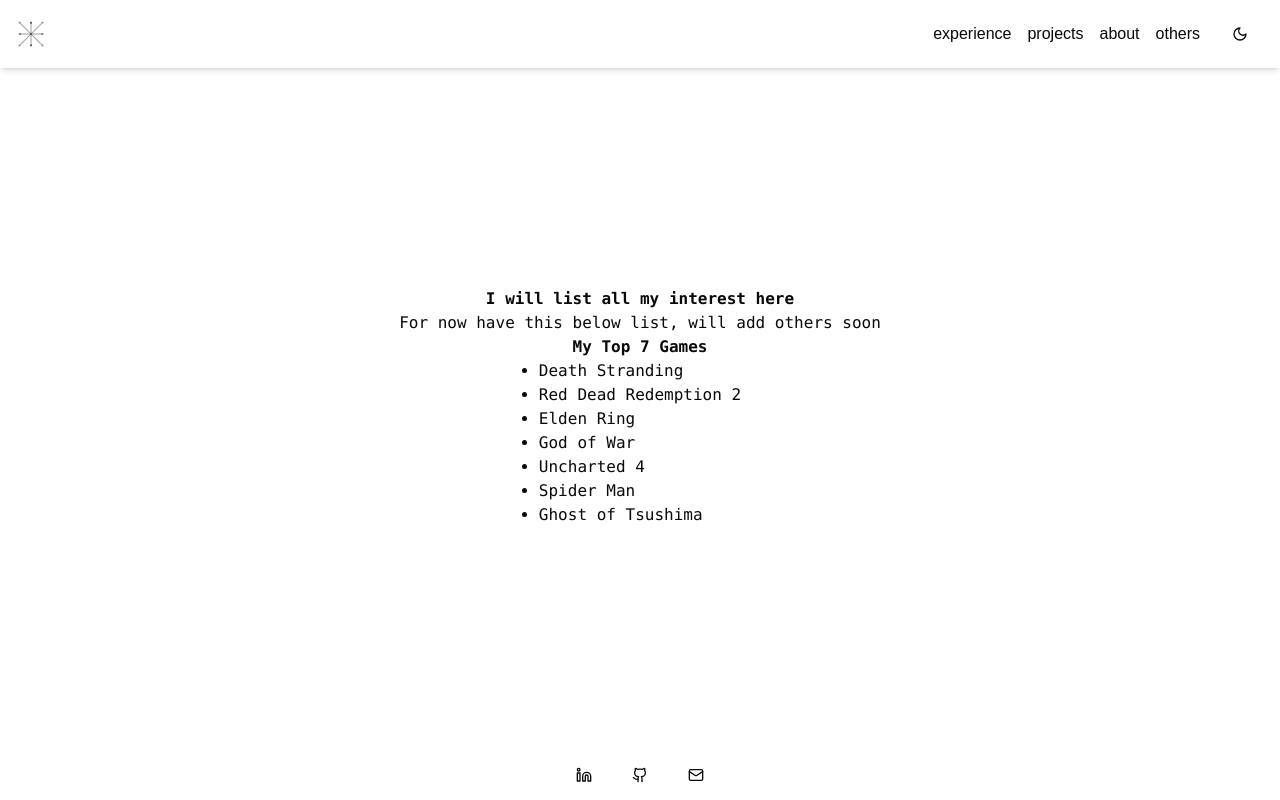
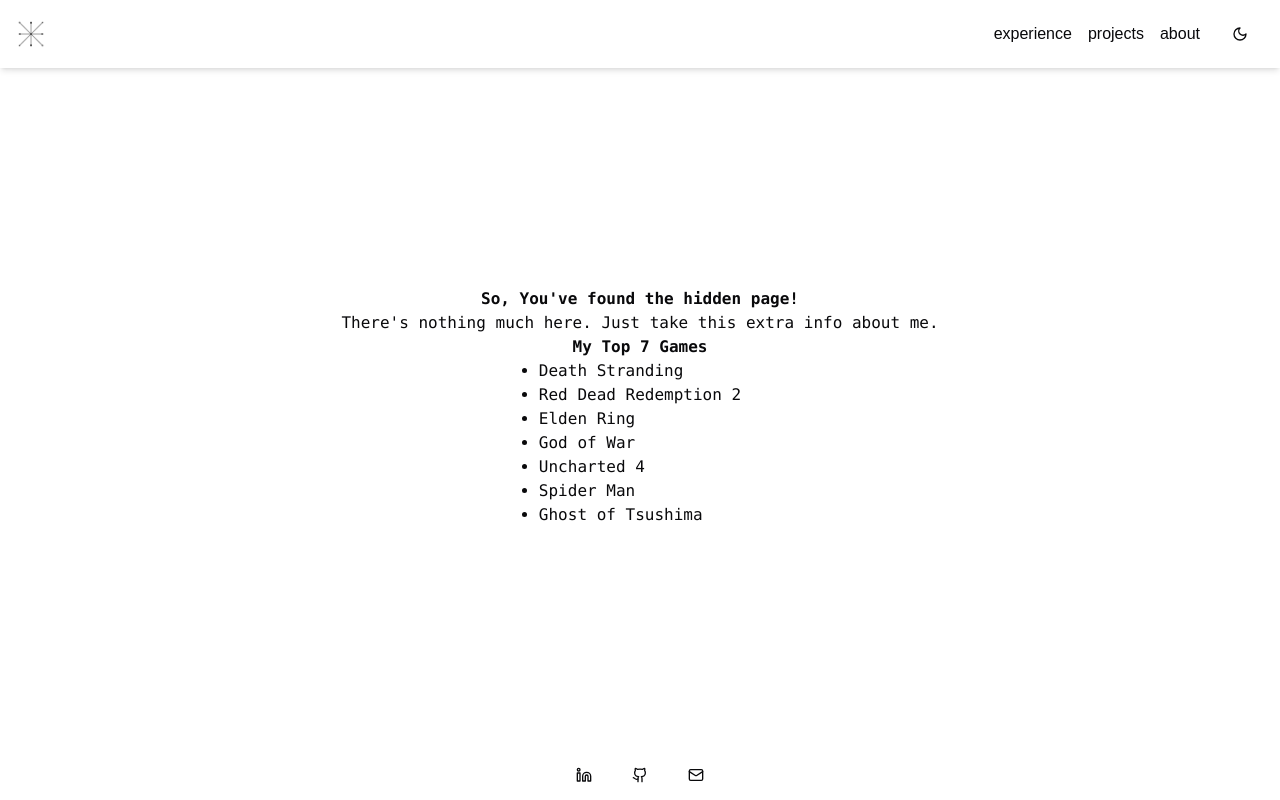
Before and after one commit to itsraghul/portfolio, a Next.js app: page /others in a window 1280 px wide. Built offline with nearby package versions, Linux system fonts and the light colour scheme.

Commit message:
Insights Impl and Minor change

```diff
--- a/app/layout.tsx
+++ b/app/layout.tsx
@@ -4,6 +4,7 @@
 import NavBar from "@/components/NavBar/NavBar";
 import Footer from "@/components/Footer/Footer";
 import AppProvider from "@/components/providers/AppProvider";
+import { SpeedInsights } from '@vercel/speed-insights/next';
 
 
 const geistSans = localFont({
@@ -42,7 +43,7 @@
             <Footer />
           </>
         </AppProvider>
-
+        <SpeedInsights />
       </body>
     </html>
   );
--- a/app/others/page.tsx
+++ b/app/others/page.tsx
@@ -3,8 +3,8 @@
 const OthersPage = () => {
     return (
         <div className='flex flex-col mx-auto items-center justify-center font-mono'>
-            <h1 className='font-bold'>I will list all my interest here</h1>
-            <span> For now have this below list, will add others soon</span>
+            <h1 className='font-bold'>{"So, You've found the hidden page!"}</h1>
+            <span> {"There's nothing much here. Just take this extra info about me."}</span>
             <h3 className='font-semibold'>My Top 7 Games</h3>
             <ul className='list-disc'>
                 <li>Death Stranding</li>
--- a/components/NavBar/NavBar.tsx
+++ b/components/NavBar/NavBar.tsx
@@ -8,7 +8,7 @@
 import ThemeToggle from '../ThemeToggle/ThemeToggle';
 import { useTheme } from 'next-themes';
 
-const pageLinks: string[] = ["experience", "projects", "about", "others"]
+const pageLinks: string[] = ["experience", "projects", "about"]
 
 const NavBar = () => {
     const { theme } = useTheme();
--- a/package.json
+++ b/package.json
@@ -37,6 +37,7 @@
     "@radix-ui/react-toggle": "^1.1.1",
     "@radix-ui/react-toggle-group": "^1.1.1",
     "@radix-ui/react-tooltip": "^1.1.6",
+    "@vercel/speed-insights": "^1.1.0",
     "class-variance-authority": "^0.7.1",
     "clsx": "^2.1.1",
     "cmdk": "^1.0.0",
```
Also changed, not shown: 1 other file (tests, documents, lock files or other folders).
